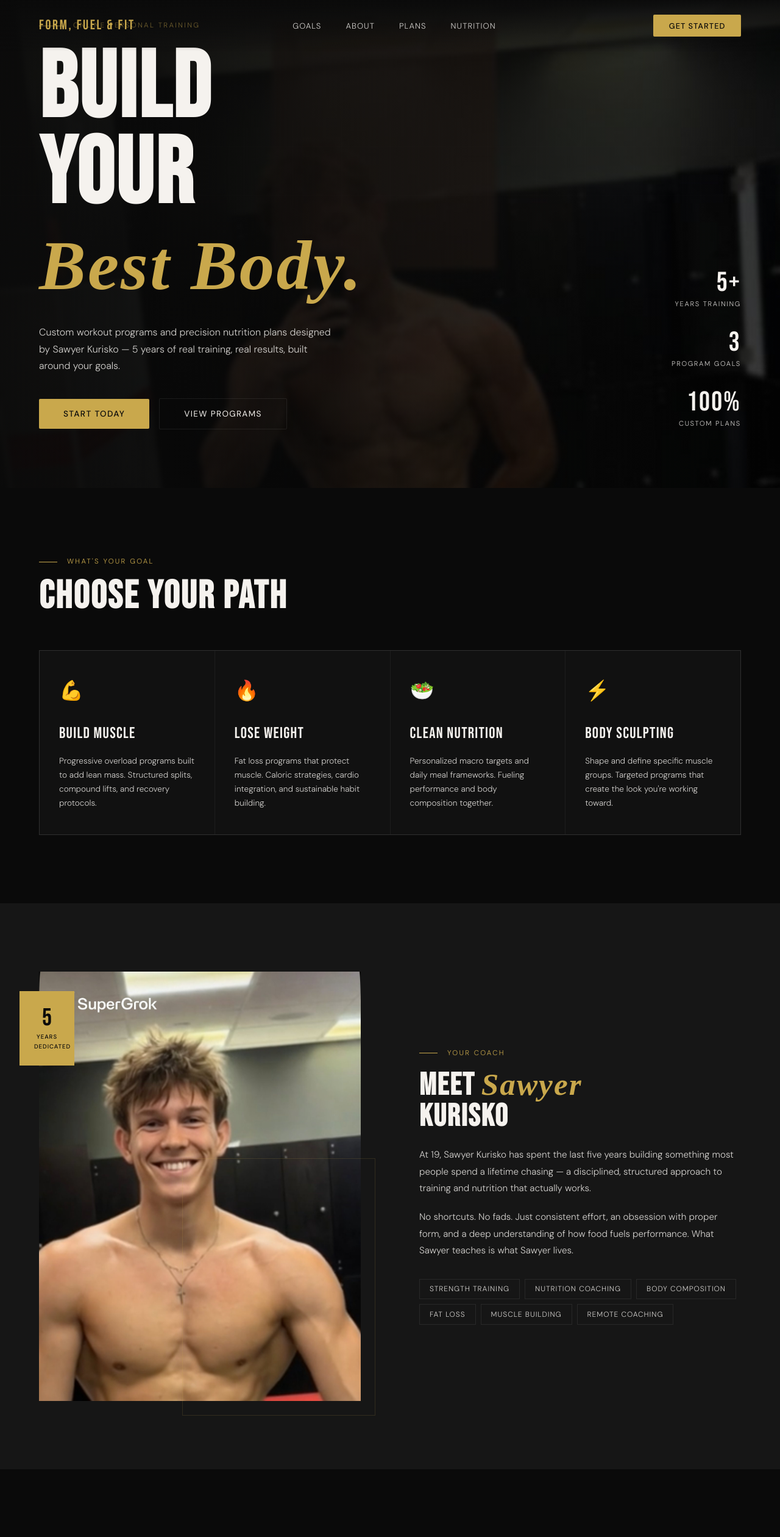
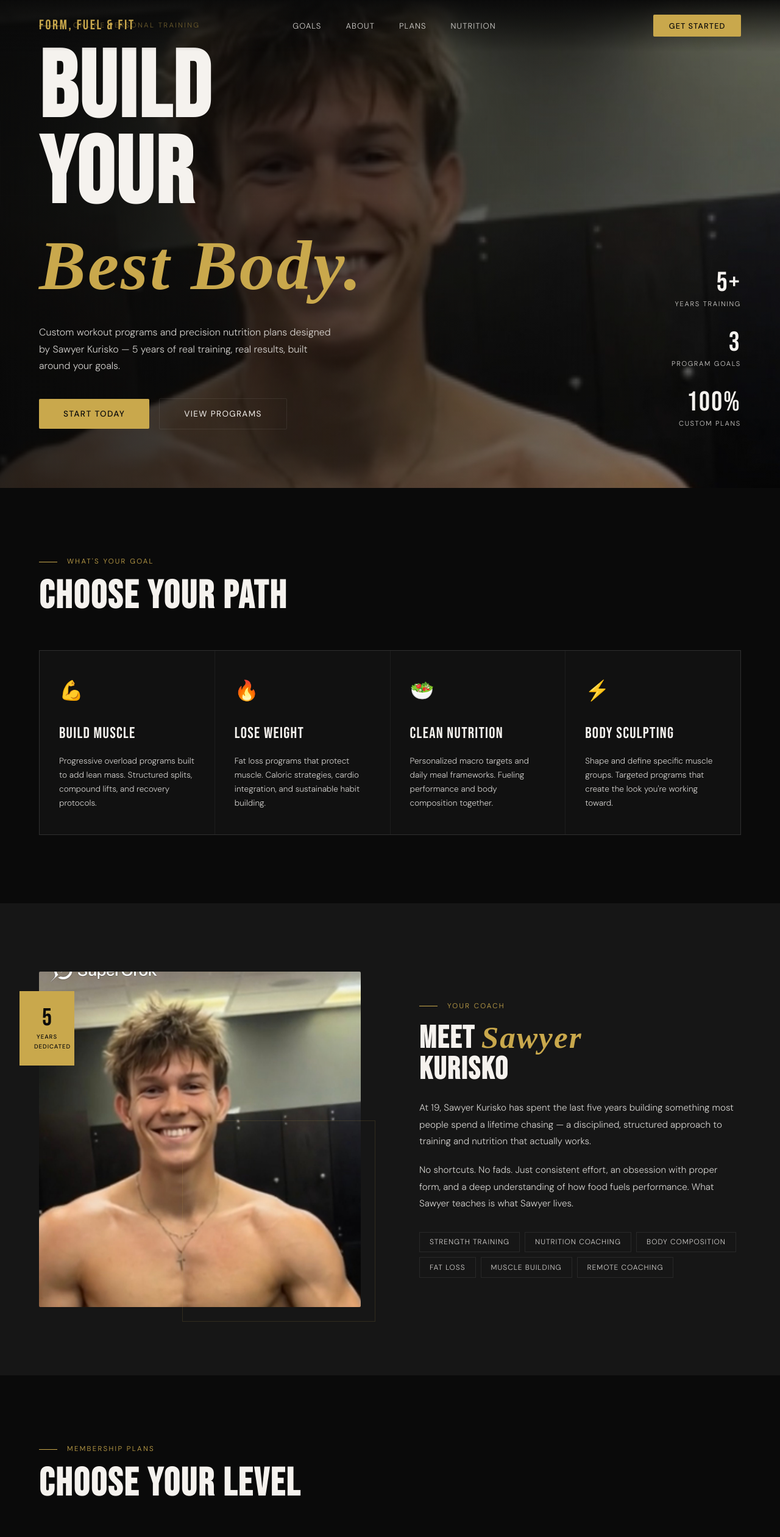
Before and after one commit to Daytradingradio/formfuelandfit, a React (Vite) app in the folder client/: page / in a window 1280 px wide. Shown: the top 2520 px of the page at 61% size. Built offline with nearby package versions, Linux system fonts and the light colour scheme.

Commit message:
Lighten hero, fix about photo crop and size

```diff
--- a/client/src/pages/Home.jsx
+++ b/client/src/pages/Home.jsx
@@ -20,7 +20,7 @@ export default function Home() {
       {/* HERO */}
       <section style={{ minHeight: '100vh', display: 'flex', flexDirection: 'column', justifyContent: 'flex-end', padding: '0 4rem 6rem', position: 'relative', overflow: 'hidden' }}>
         <div style={{ position: 'absolute', inset: 0, background: 'url("/images/sawyer_hero.jpg") center 20% / cover no-repeat' }} />
-        <div style={{ position: 'absolute', inset: 0, background: 'linear-gradient(to right, rgba(10,10,10,0.92) 0%, rgba(10,10,10,0.6) 55%, rgba(10,10,10,0.2) 100%)' }} />
+        <div style={{ position: 'absolute', inset: 0, background: 'linear-gradient(to right, rgba(10,10,10,0.78) 0%, rgba(10,10,10,0.45) 55%, rgba(10,10,10,0.15) 100%)' }} />
         <div style={{ position: 'absolute', inset: 0, backgroundImage: 'linear-gradient(rgba(255,255,255,0.025) 1px, transparent 1px), linear-gradient(90deg, rgba(255,255,255,0.025) 1px, transparent 1px)', backgroundSize: '80px 80px', maskImage: 'linear-gradient(to bottom, transparent 0%, rgba(0,0,0,0.3) 30%, transparent 100%)' }} />
 
         <div style={{ fontSize: '0.72rem', letterSpacing: '0.2em', textTransform: 'uppercase', color: '#c9a84c', marginBottom: '1.5rem', display: 'flex', alignItems: 'center', gap: '1rem', position: 'relative', zIndex: 1 }}>
@@ -79,7 +79,7 @@ export default function Home() {
       <section id="about" style={{ padding: '7rem 4rem', background: '#161616' }}>
         <div style={{ display: 'grid', gridTemplateColumns: '1fr 1fr', gap: '6rem', alignItems: 'center' }}>
           <div style={{ position: 'relative' }}>
-            <img src="/images/sawyer_about.jpg" style={{ width: '100%', aspectRatio: '3/4', objectFit: 'cover', objectPosition: 'center top', display: 'block' }} alt="Sawyer Kurisko" />
+            <img src="/images/sawyer_about.jpg" style={{ width: '100%', maxHeight: '550px', objectFit: 'cover', objectPosition: 'center 10%', display: 'block', borderRadius: '2px' }} alt="Sawyer Kurisko" />
             <div style={{ position: 'absolute', bottom: '-1.5rem', right: '-1.5rem', width: '60%', height: '60%', border: '1px solid rgba(201,168,76,0.15)', pointerEvents: 'none' }} />
             <div style={{ position: 'absolute', top: '2rem', left: '-2rem', background: '#c9a84c', color: '#0a0a0a', padding: '1.5rem', textAlign: 'center', width: '90px' }}>
               <span style={{ fontFamily: "'Bebas Neue', sans-serif", fontSize: '2.5rem', lineHeight: 1, display: 'block' }}>5</span>
```
Also changed, not shown: client/public/images/sawyer_about.jpg, client/public/images/sawyer_hero.jpg.
